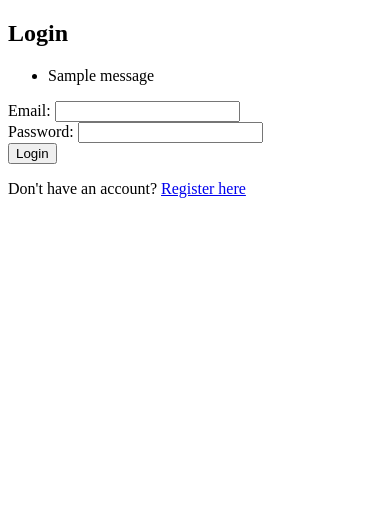
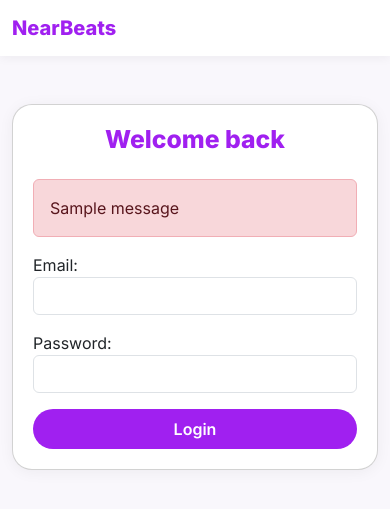
Before and after one commit to Lauraindabur/NearBeats, a Django app: page /login/ in a window 390 px wide. Shown: the top 509 px of the page. Run offline with Django 5.2, Linux system fonts and the light colour scheme; tables that the repository leaves empty hold one stand-in row (values such as "Sample post"); one stand-in notice (Sample message) is shown.

Commit message:
Update login and register templates + views

```diff
--- a/usuarios/templates/usuarios/login.html
+++ b/usuarios/templates/usuarios/login.html
@@ -1,30 +1,34 @@
-<!DOCTYPE html>
-<html>
-<head>
-    <title>Login</title>
-</head>
-<body>
-    <h2>Login</h2>
+{% extends 'base.html' %}
 
-    {% if messages %}
-        <ul>
-        {% for message in messages %}
-            <li>{{ message }}</li>
-        {% endfor %}
-        </ul>
-    {% endif %}
+{% block title %}Login - NearBeats{% endblock %}
 
-    <form method="POST">
-        {% csrf_token %}
-        <label for="email">Email:</label>
-        <input type="email" name="email" required><br>
+{% block content %}
+<div class="row justify-content-center">
+    <div class="col-md-4">
+        <div class="card">
+            <h2 class="text-center mb-4">Welcome back</h2>
 
-        <label for="password">Password:</label>
-        <input type="password" name="password" required><br>
+            {% if messages %}
+                <div class="alert alert-danger">
+                    {% for message in messages %}
+                        {{ message }}
+                    {% endfor %}
+                </div>
+            {% endif %}
 
-        <button type="submit">Login</button>
-    </form>
-
-    <p>Don't have an account? <a href="{% url 'register' %}">Register here</a></p>
-</body>
-</html>
+            <form method="POST">
+                {% csrf_token %}
+                <div class="mb-3">
+                    <label>Email:</label>
+                    <input type="email" name="email" class="form-control" required>
+                </div>
+                <div class="mb-3">
+                    <label>Password:</label>
+                    <input type="password" name="password" class="form-control" required>
+                </div>
+                <button type="submit" class="btn btn-purple w-100">Login</button>
+            </form>
+        </div>
+    </div>
+</div>
+{% endblock %}
--- a/usuarios/urls.py
+++ b/usuarios/urls.py
@@ -6,6 +6,6 @@ from django.contrib.auth.views import LogoutView
 urlpatterns = [
     path('register/', views.registrar_usuario, name='register'),
     path('login/', views.login_usuario, name='login'),
-    path('logout/', LogoutView.as_view(next_page='login'), name='logout'),
+    path('logout/', views.logout_usuario, name='logout'),
     path('', views.home, name='home'),
 ]
--- a/usuarios/views.py
+++ b/usuarios/views.py
@@ -42,3 +42,8 @@ def login_usuario(request):
 def home(request):
     # Show the home page after login or just as a landing page
     return render(request, 'usuarios/home.html')
+
+def logout_usuario(request):
+    logout(request)
+    messages.success(request, "You have been logged out.")
+    return redirect('login')
```
Also changed, not shown: usuarios/templates/usuarios/registro.html (+18 -14 lines), db.sqlite3.
